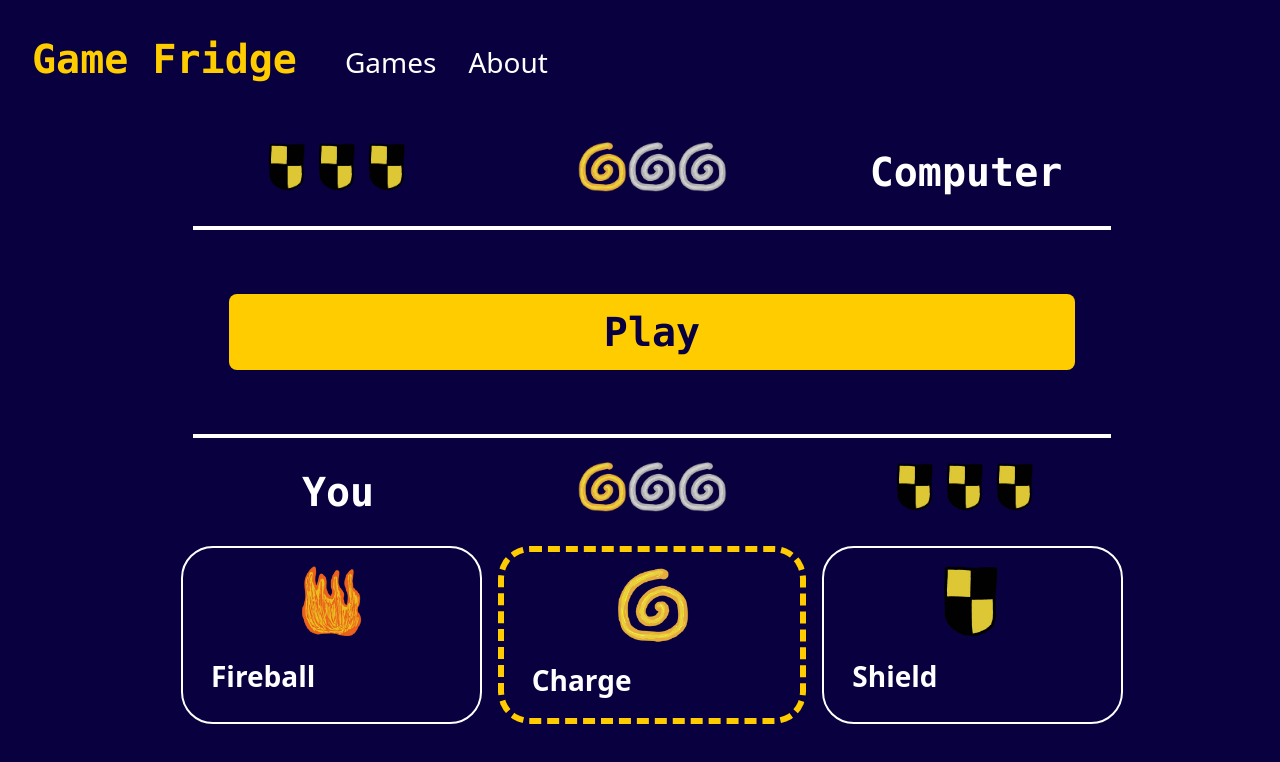
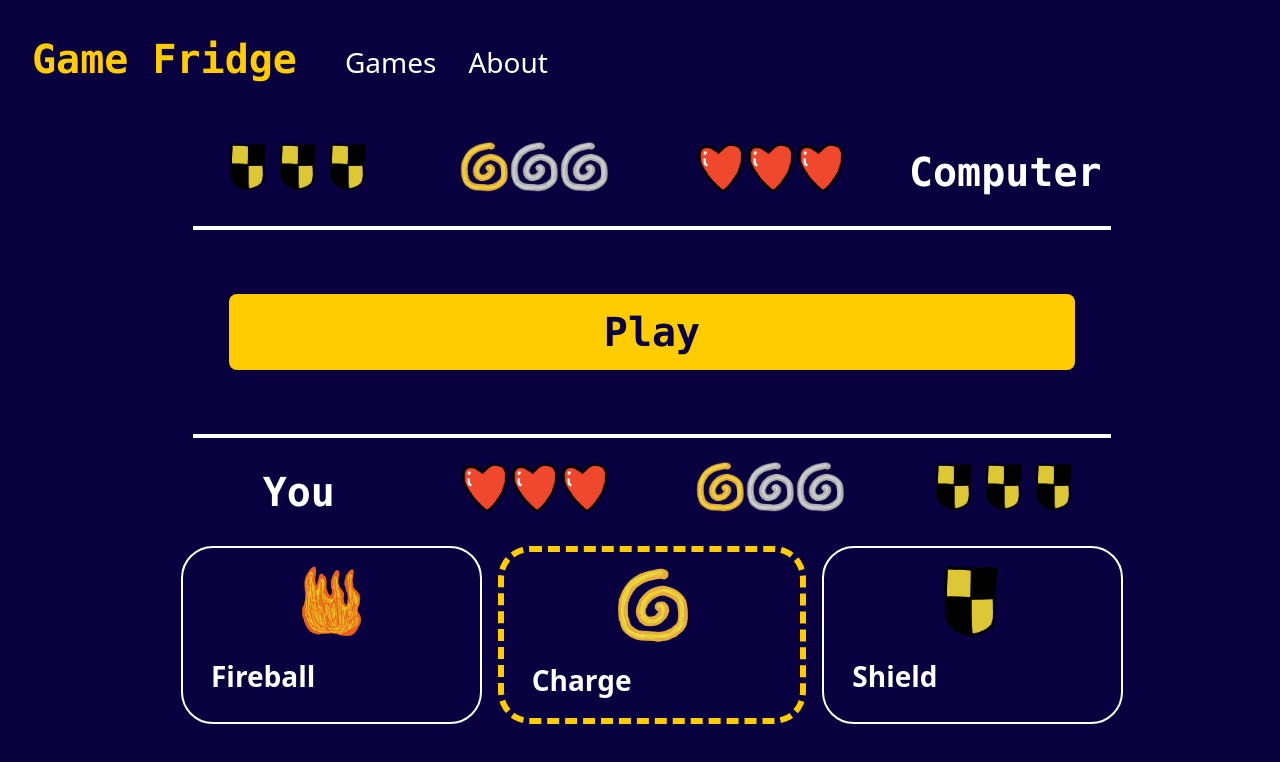
Before and after one commit to anay-schottlabs/web-experiments, a Vue app: page /games/fireball in a window 1280 px wide. Shown: the top 762 px of the page. Built offline with nearby package versions, Linux system fonts and the light colour scheme.

Commit message:
Added heart icon display in game UI

```diff
--- a/src/games/fireball/Fireball.vue
+++ b/src/games/fireball/Fireball.vue
@@ -20,7 +20,6 @@ const compShields = ref(3)
 const fireball = "FIREBALL"
 const charge = "CHARGE"
 const shield = "SHIELD"
-
 const compAction = ref(charge)
 
 // current action changes as soon as we act
@@ -187,6 +186,15 @@ function startRound() {
                     :class="{ grayscale: isGrayscale(index, compCharges) }">
                 </img>
             </div>
+            <div class="col">
+                <img
+                    v-for="(_) in Array.from({ length: 3 })"
+                    src="./fireball_heart.jpg"
+                    :width="iconDim"
+                    :height="iconDim">
+                </img>
+            </div>
+
             <div class="col fw-bold fs-1 title">
                 Computer
             </div>
@@ -235,6 +243,14 @@ function startRound() {
         <div class="row my-4">
             <div class="col fw-bold fs-1 title">
                 You
+            </div>
+            <div class="col">
+                <img
+                    v-for="(_) in Array.from({ length: 3 })"
+                    src="./fireball_heart.jpg"
+                    :width="iconDim"
+                    :height="iconDim">
+                </img>
             </div>
             <div class="col">
                 <img
```
Also changed, not shown: src/games/fireball/fireball_heart.jpg.
